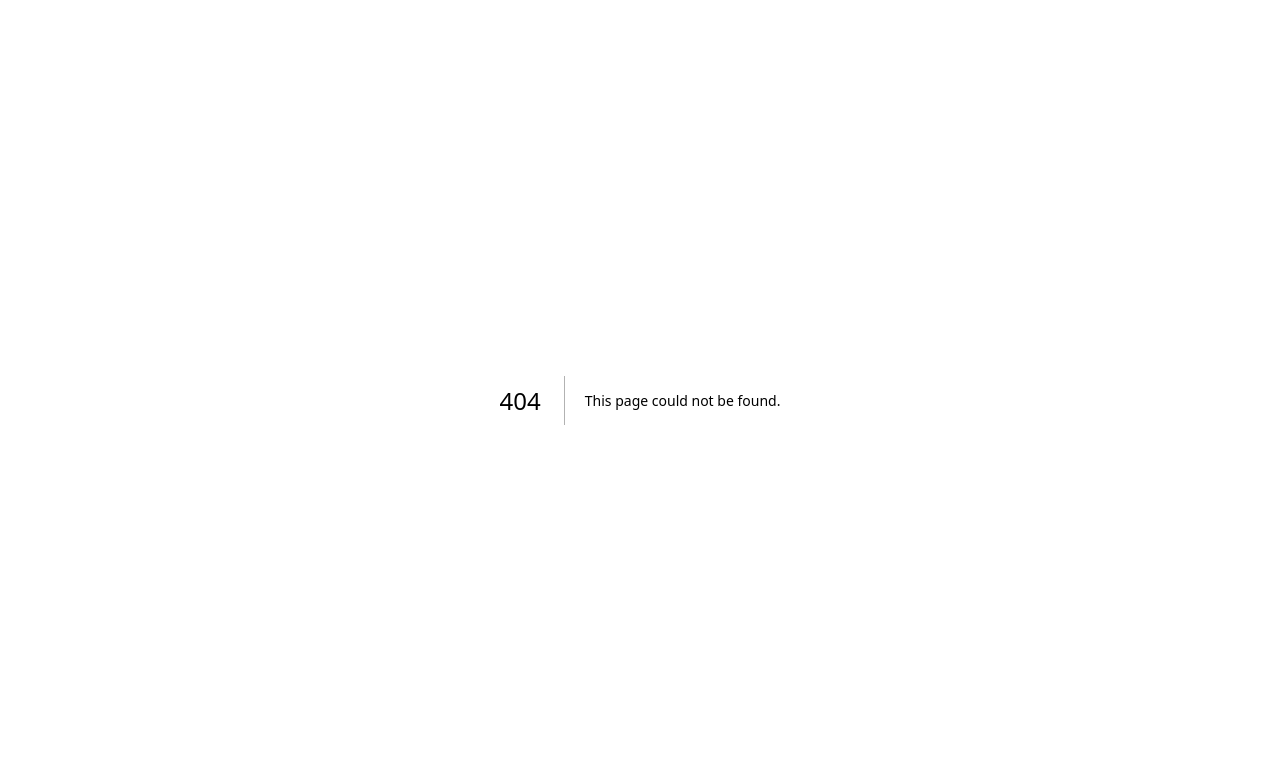
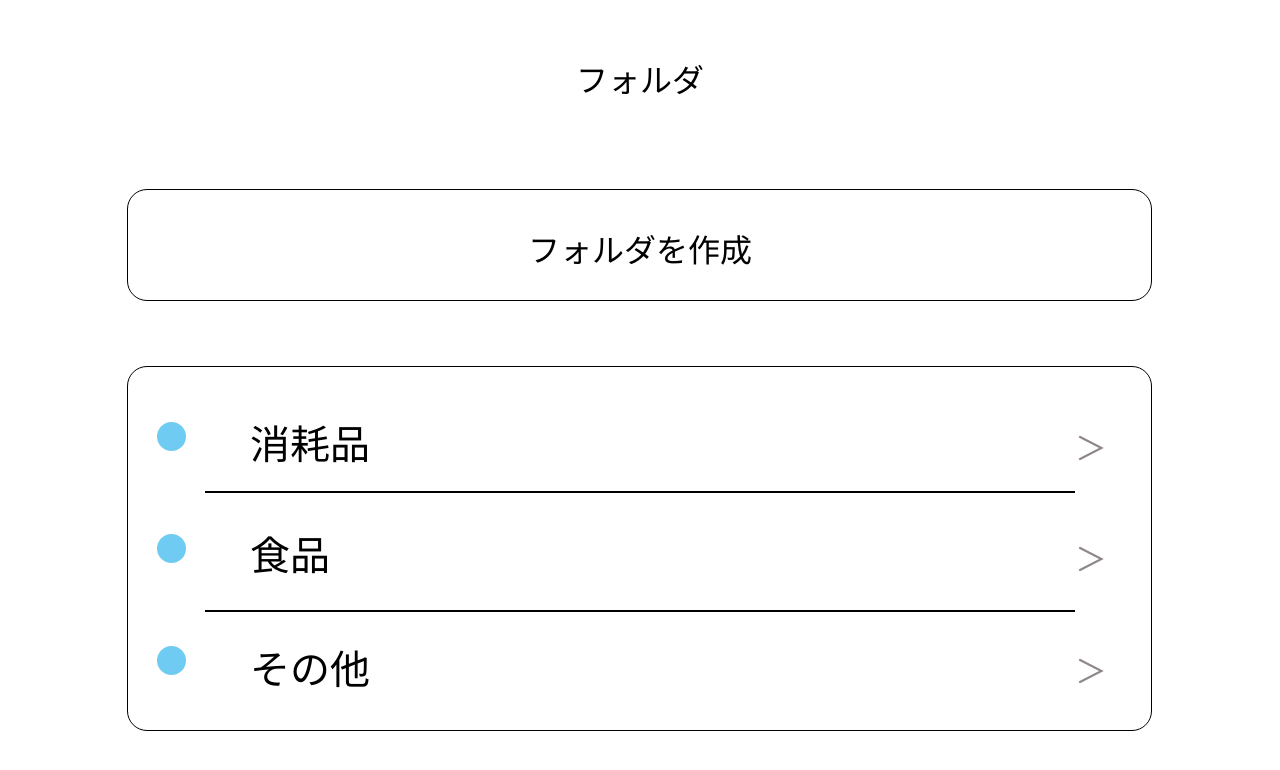
Before and after one commit to itc-s23011/Inventory-control, a Next.js app in the folder frontend/: page /folder in a window 1280 px wide. Before the commit this address had no page. Shown: the top 770 px of the page. Built offline with nearby package versions, Linux system fonts and the light colour scheme.

Commit message:
フォルダページ作成

```diff
--- /dev/null
+++ b/frontend/src/pages/folder.js
@@ -0,0 +1,28 @@
+import React from 'react';
+
+const Folder = () => {
+	return (
+
+		<div style={{width: 1280, height: 832, position: 'relative', background: 'white'}}>
+		<div style={{left: 576, top: 55, position: 'absolute', color: 'black', fontSize: 32, fontFamily: 'Inter', fontWeight: '400', wordWrap: 'break-word'}}>フォルダ</div>
+		<div className="Group14" style={{width: 1025, height: 365, left: 127, top: 366, position: 'absolute'}}>
+		<div className="Rectangle28" style={{width: 1025, height: 365, left: 0, top: 0, position: 'absolute', background: 'white', borderRadius: 20, border: '1px black solid'}} />
+		<div className="Line2" style={{width: 870, height: 0, left: 78, top: 125, position: 'absolute', border: '1px black solid'}}></div>
+		<div className="Line3" style={{width: 870, height: 0, left: 78, top: 244, position: 'absolute', border: '1px black solid'}}></div>
+		<div className="Ellipse1" style={{width: 29, height: 29, left: 30, top: 56, position: 'absolute', background: '#70CBF2', borderRadius: 9999}} />
+		<div className="Ellipse2" style={{width: 29, height: 29, left: 30, top: 168, position: 'absolute', background: '#70CBF2', borderRadius: 9999}} />
+		<div className="Ellipse3" style={{width: 29, height: 29, left: 30, top: 280, position: 'absolute', background: '#70CBF2', borderRadius: 9999}} />
+		<div style={{left: 123, top: 47, position: 'absolute', color: 'black', fontSize: 40, fontFamily: 'Inter', fontWeight: '400', wordWrap: 'break-word'}}>消耗品</div>
+		<div style={{left: 948, top: 57, position: 'absolute', color: '#8E8585', fontSize: 32, fontFamily: 'Inter', fontWeight: '400', wordWrap: 'break-word'}}>＞</div>
+		<div style={{left: 948, top: 168, position: 'absolute', color: '#8E8585', fontSize: 32, fontFamily: 'Inter', fontWeight: '400', wordWrap: 'break-word'}}>＞</div>
+		<div style={{left: 948, top: 280, position: 'absolute', color: '#8E8585', fontSize: 32, fontFamily: 'Inter', fontWeight: '400', wordWrap: 'break-word'}}>＞</div>
+		<div style={{left: 123, top: 158, position: 'absolute', color: 'black', fontSize: 40, fontFamily: 'Inter', fontWeight: '400', wordWrap: 'break-word'}}>食品</div>
+		<div style={{left: 123, top: 272, position: 'absolute', color: 'black', fontSize: 40, fontFamily: 'Inter', fontWeight: '400', wordWrap: 'break-word'}}>その他</div>
+		</div>
+		<div className="Rectangle29" style={{width: 1025, height: 112, left: 127, top: 189, position: 'absolute', background: 'white', borderRadius: 20, border: '1px black solid'}} />
+		<div style={{left: 528, top: 225, position: 'absolute', color: 'black', fontSize: 32, fontFamily: 'Inter', fontWeight: '400', wordWrap: 'break-word'}}>フォルダを作成</div>
+		</div>
+
+	);
+};
+export default Folder;
```
